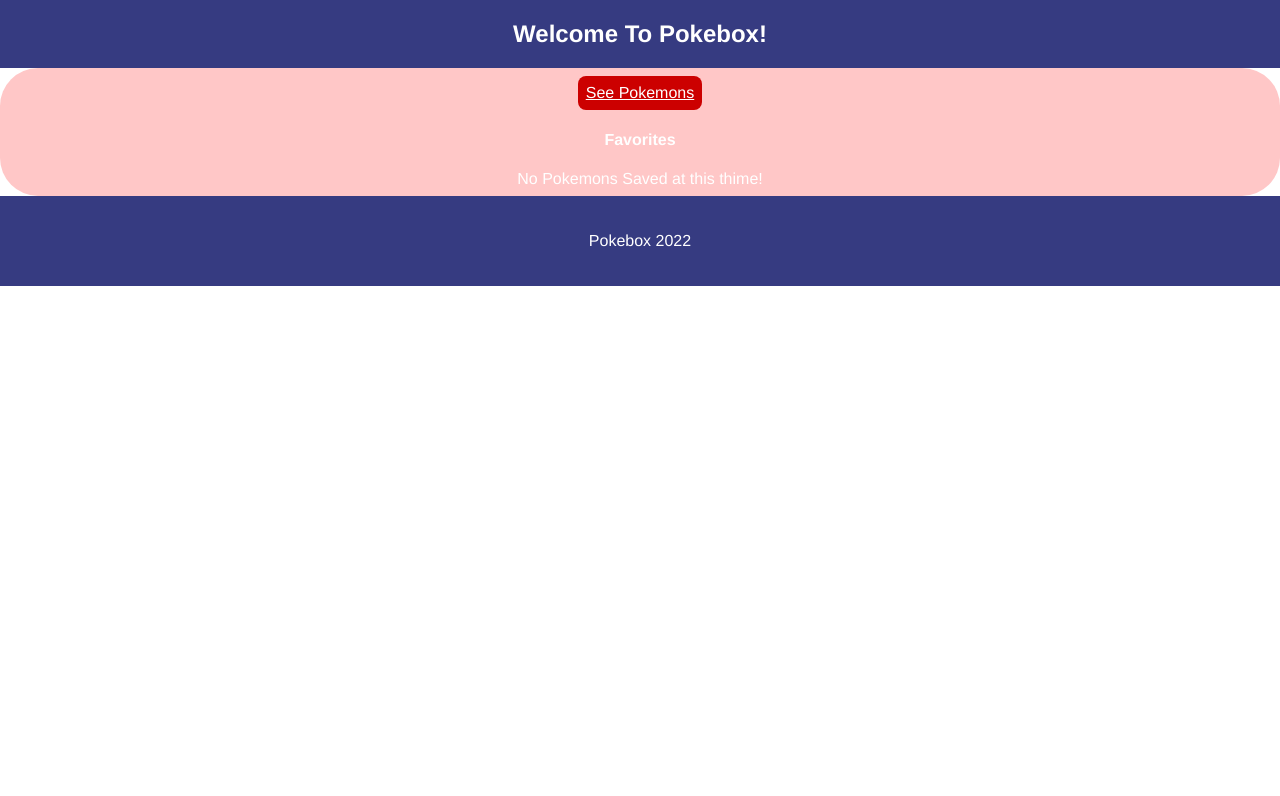
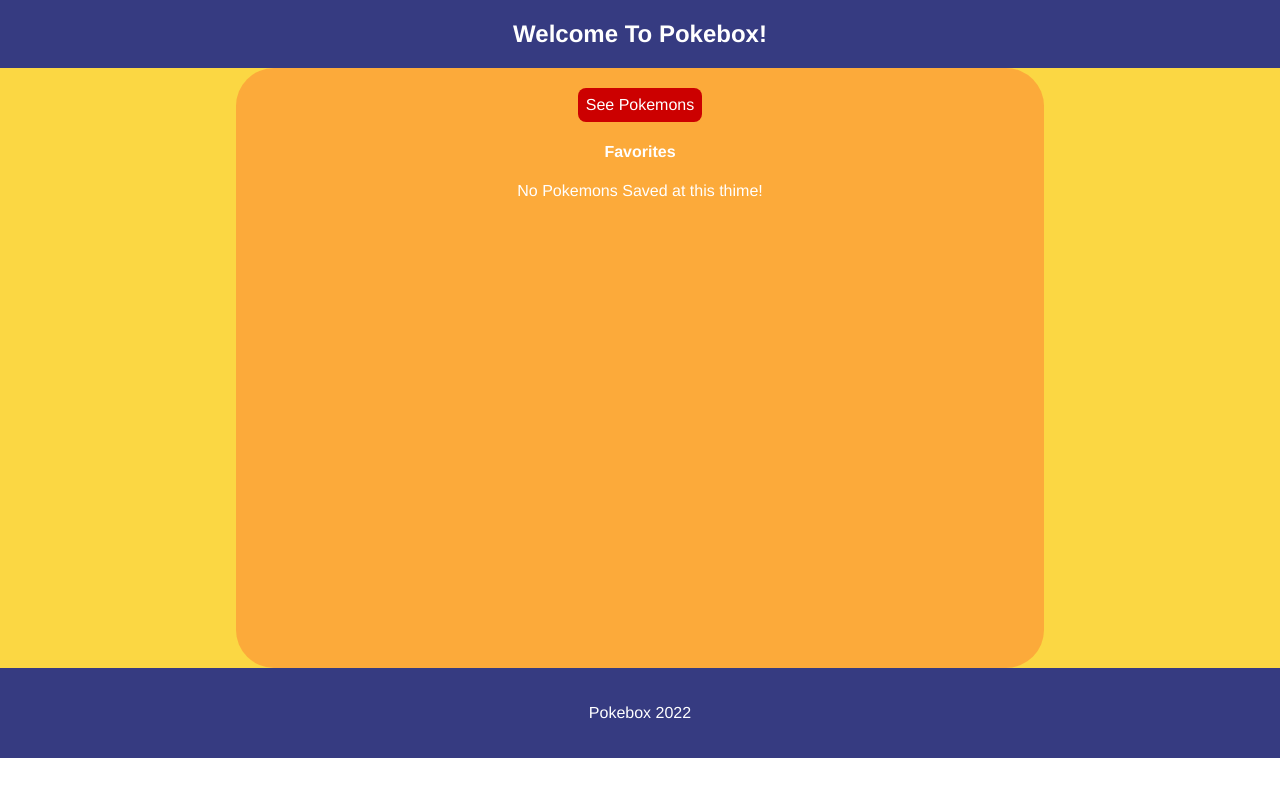
Before and after one commit to geicibarham/Pokebox, a React (Create React App) app: page /favorites in a window 1280 px wide. Shown: the top 796 px of the page. Built offline with nearby package versions, Linux system fonts and the light colour scheme.

Commit message:
changes on style

```diff
--- a/src/components/favorites/Favorites.js
+++ b/src/components/favorites/Favorites.js
@@ -18,7 +18,9 @@
     setItems(newitems)
   }
   return (
-    <section className={styles.favorites}>
+
+    <section className={styles.outer__container}>
+    <div className={styles.favorites}>
       <Link className={styles.seePokemons__button} to="/">
         See Pokemons
       </Link>
@@ -35,6 +37,7 @@
             </div>
           ))}
       </div>
+    </div>
     </section>
   );
 };
--- a/src/components/favorites/favorites.module.css
+++ b/src/components/favorites/favorites.module.css
@@ -1,5 +1,5 @@
 .favorites{
-    background-color: #ff1f1f3f;
+    background-color: #ff1f1f3e;
    min-width: 60%;
     color:var(--white);
     border-radius: 38px;
@@ -7,8 +7,17 @@
     display: flex;
     flex-direction: column;
     align-items: center;
-    height: 60%;
+    min-height: 100%;
     align-self: center;
+    width: 60%;
+    min-height: 70vh;
+    padding:20px;
+
+}
+
+.outer__container{
+  display: flex;
+  justify-content: center;
 
 }
 
@@ -45,6 +54,7 @@
   background:#CC0000;
   color:white;
   cursor: pointer;
+  text-decoration: none;
 }
 
 @media screen and (max-width:768px) {
--- a/src/index.css
+++ b/src/index.css
@@ -5,6 +5,8 @@
   min-height: 100vh;
   font-family: "Franklin Gothic Medium", "Arial Narrow", Arial, sans-serif;
 }
+
+
 
 :root {
   --blue: blue;
@@ -14,3 +16,8 @@
   --nav-save: #363b81;
   --light-blue:#5db9ff;
 }
+
+.App{
+  background-color: var(--yellow);
+
+}
```
